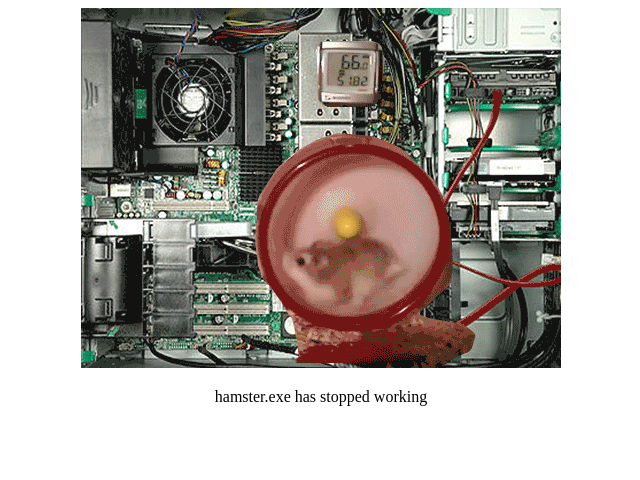
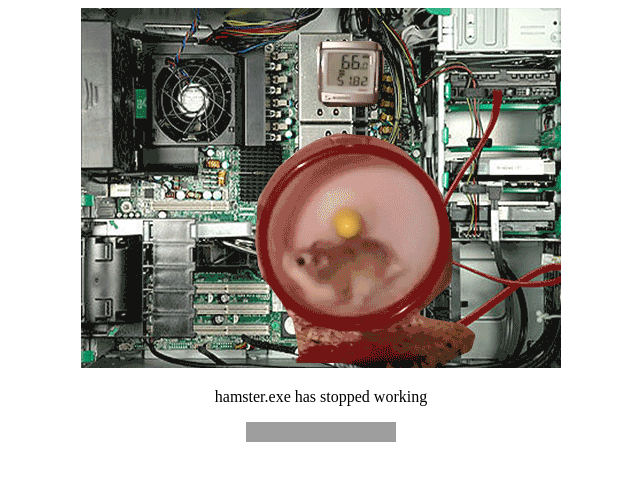
Before and after one commit to zacharygarwood/beta.computer, a plain HTML site: page index.html in a window 1280 px wide. Shown: the whole page, without its empty margins (319-959 px from the left). Drawn offline with Linux system fonts and the light colour scheme; grey boxes are pictures that could not be loaded.

Commit message:
feat: star

```diff
--- a/index.html
+++ b/index.html
@@ -7,6 +7,7 @@
     <center>
         <img src="assets/beta-hamster.gif" alt="Beta Hamster">
         <p>hamster.exe has stopped working</p>
+        <iframe src="https://ghbtns.com/github-btn.html?user=zacharygarwood&repo=beta.computer&type=star&count=true" frameborder="0" scrolling="0" width="150" height="20" title="GitHub"></iframe>
     </center>
 </body>
 </html>
```
